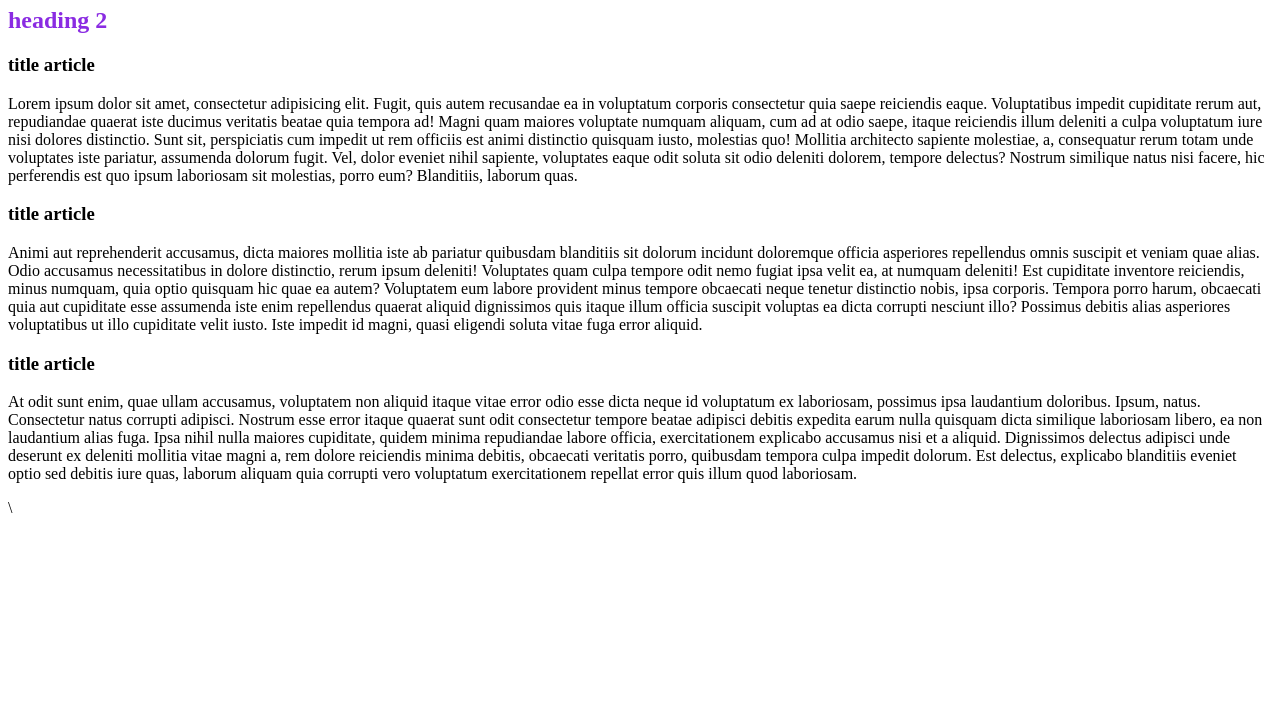
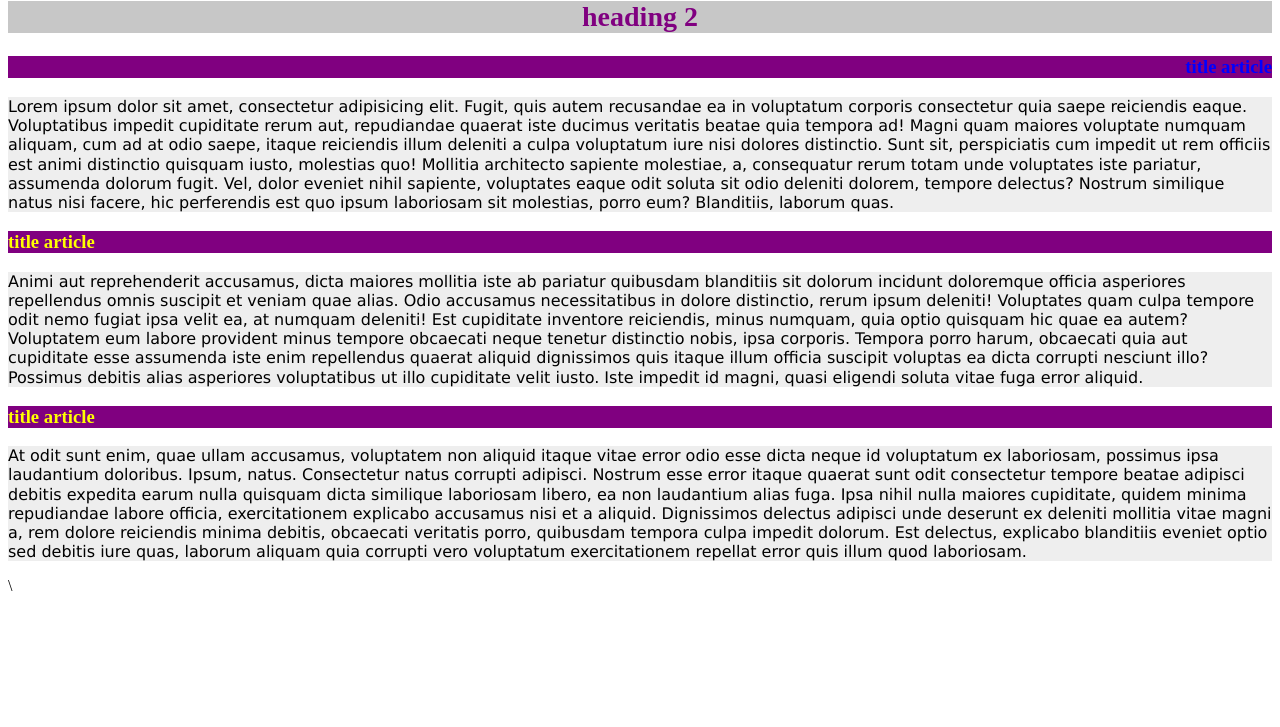
Before and after one commit to Yaroslav-Maneliuk/css_project, a plain HTML site: page index.html in a window 1280 px wide. Shown: the part 73-800 px from the top of the page. Drawn offline with Linux system fonts and the light colour scheme.

Commit message:
Add styles

```diff
--- a/assets/css/style.css
+++ b/assets/css/style.css
@@ -1,3 +1,21 @@
 .main-heading{
-  color:blueviolet
+  color: purple;
+  background-color: #c7c7c7;
+  font-size: 28px;
+  text-align: center;
+  text-transform: lowercase;
 }
+.heading-art{
+  color:yellow;
+  background-color:purple;
+}
+.format-text{
+  text-align: right;
+  color:blue;
+}
+p{
+  font-size: 16px;
+  line-height: 1.2em;
+  background-color: #eeeeee;
+  font-family: Verdana, Geneva, Tahoma, sans-serif;
+}
--- a/index.html
+++ b/index.html
@@ -7,11 +7,11 @@
 </head>
 <body>
   <!-- h1.main-heading{heading 1}+section>(h2.main-heading{heading 2}+article.container*3>h3.heading-art{title article}+p>lorem120) -->
-  <h1 class="main-heading">heading 1</h1>
+  <h1 class="main-heading">heading lorem 1</h1>
   <section>
     <h2 class="main-heading">heading 2</h2>
     <article class="container">
-      <h3 class="heading-art">title article</h3>
+      <h3 class="heading-art format-text">title article</h3>
       <p>Lorem ipsum dolor sit amet, consectetur adipisicing elit. Fugit, quis autem recusandae ea in voluptatum corporis consectetur quia saepe reiciendis eaque. Voluptatibus impedit cupiditate rerum aut, repudiandae quaerat iste ducimus veritatis beatae quia tempora ad! Magni quam maiores voluptate numquam aliquam, cum ad at odio saepe, itaque reiciendis illum deleniti a culpa voluptatum iure nisi dolores distinctio. Sunt sit, perspiciatis cum impedit ut rem officiis est animi distinctio quisquam iusto, molestias quo! Mollitia architecto sapiente molestiae, a, consequatur rerum totam unde voluptates iste pariatur, assumenda dolorum fugit. Vel, dolor eveniet nihil sapiente, voluptates eaque odit soluta sit odio deleniti dolorem, tempore delectus? Nostrum similique natus nisi facere, hic perferendis est quo ipsum laboriosam sit molestias, porro eum? Blanditiis, laborum quas.</p>
     </article>
     <article class="container">
```
